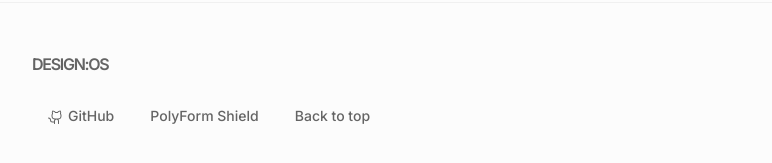
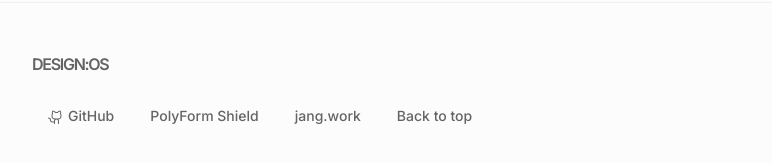
Before and after one commit to jangtrinh/design-os-github-page, a Jekyll site: the page docs/index.html, which Jekyll copies as it is, in a window 1280 px wide and 900 px high, scrolled down 7701 px. Shown: the part 719-882 px from the top of the window, without its empty margins (252-1024 px from the left). Built offline with Jekyll 4.4.1, drawn with Linux system fonts in a browser that asks for light colours.

Commit message:
docs: link the author's site from the README and the project page

```diff
--- a/docs/_config.yml
+++ b/docs/_config.yml
@@ -19,6 +19,7 @@ nav:                        # one entry per Markdown page under docs/, in readin
 footer:
   - { title: GitHub, url: https://github.com/jangtrinh/design-os-github-page }
   - { title: PolyForm Shield 1.0.0, url: https://github.com/jangtrinh/design-os-github-page/blob/main/LICENSE }
+  - { title: jang.work, url: "https://www.jang.work/?utm_source=github&utm_medium=pages&utm_campaign=design-os-github-page" }
 plugins:
   - jekyll-seo-tag
   - jekyll-sitemap
--- a/docs/index.html
+++ b/docs/index.html
@@ -749,6 +749,7 @@ python3 scripts/scaffold-repo-pages.py --owner &lt;owner&gt; --repo &lt;repo&gt;
       <nav class="ds-shell-footer-nav" aria-label="Footer">
         <a class="ds-tab" href="https://github.com/jangtrinh/design-os-github-page"><svg class="ph" viewBox="0 0 256 256" fill="currentColor" aria-hidden="true"><path d="M208.31,75.68A59.78,59.78,0,0,0,202.93,28,8,8,0,0,0,196,24a59.75,59.75,0,0,0-48,24H124A59.75,59.75,0,0,0,76,24a8,8,0,0,0-6.93,4,59.78,59.78,0,0,0-5.38,47.68A58.14,58.14,0,0,0,56,104v8a56.06,56.06,0,0,0,48.44,55.47A39.8,39.8,0,0,0,96,192v8H72a24,24,0,0,1-24-24A40,40,0,0,0,8,136a8,8,0,0,0,0,16,24,24,0,0,1,24,24,40,40,0,0,0,40,40H96v16a8,8,0,0,0,16,0V192a24,24,0,0,1,48,0v40a8,8,0,0,0,16,0V192a39.8,39.8,0,0,0-8.44-24.53A56.06,56.06,0,0,0,216,112v-8A58.14,58.14,0,0,0,208.31,75.68ZM200,112a40,40,0,0,1-40,40H112a40,40,0,0,1-40-40v-8a41.74,41.74,0,0,1,6.9-22.48A8,8,0,0,0,80,73.83a43.81,43.81,0,0,1,.79-33.58,43.88,43.88,0,0,1,32.32,20.06A8,8,0,0,0,119.82,64h32.35a8,8,0,0,0,6.74-3.69,43.87,43.87,0,0,1,32.32-20.06A43.81,43.81,0,0,1,192,73.83a8.09,8.09,0,0,0,1,7.65A41.72,41.72,0,0,1,200,104Z"/></svg>GitHub</a>
         <a class="ds-tab" href="https://github.com/jangtrinh/design-os-github-page/blob/main/LICENSE">PolyForm Shield</a>
+        <a class="ds-tab" href="https://www.jang.work/?utm_source=github&utm_medium=pages&utm_campaign=design-os-github-page">jang.work</a>
         <a class="ds-tab" href="#main">Back to top</a>
       </nav>
     </div>
```
Also changed, not shown: README.md.
